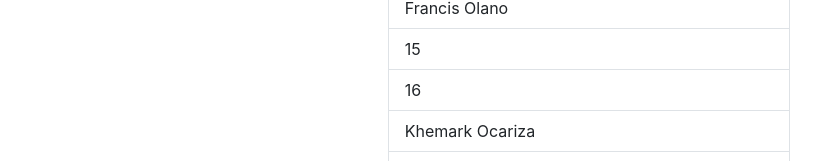
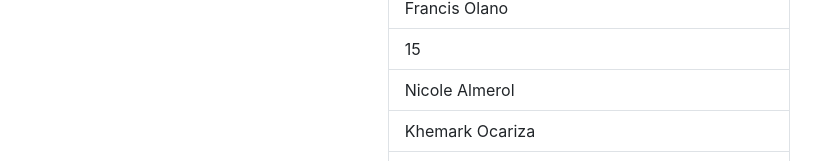
Before and after one commit to suicodave/ExpenseUIDemoReact, a React (Create React App) app: page /Participants in a window 1280 px wide. Shown: the part 626-787 px from the top of the page, without its empty margins (51-872 px from the left). Built offline with nearby package versions, Linux system fonts and the light colour scheme.

Commit message:
add nics16

```diff
--- a/src/Participants/ParticiantsList.js
+++ b/src/Participants/ParticiantsList.js
@@ -18,7 +18,7 @@ function ParticiantsList() {
       <ListGroup.Item>13</ListGroup.Item>
       <ListGroup.Item>Francis Olano</ListGroup.Item>
       <ListGroup.Item>15</ListGroup.Item>
-      <ListGroup.Item>16</ListGroup.Item>
+      <ListGroup.Item>Nicole Almerol</ListGroup.Item>
       <ListGroup.Item>Khemark Ocariza</ListGroup.Item>
       <ListGroup.Item>18</ListGroup.Item>
       <ListGroup.Item>19</ListGroup.Item>
```
